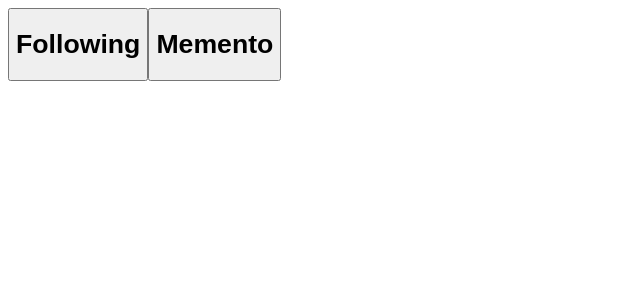
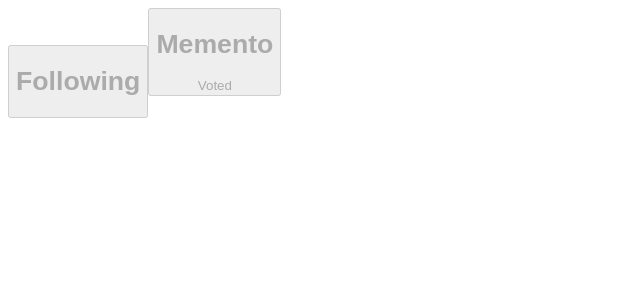
Before and after one commit to SiD-93/voting-client, a React app: page / in a window 1280 px wide. Shown: the top 300 px of the page, without its empty margins (0-640 px from the left). Built offline with nearby package versions, Linux system fonts and the light colour scheme; the HTML template or start-up script is replaced by a standard one.

Commit message:
Simplified Voting component (#4)

```diff
--- /dev/null
+++ b/src/components/Vote.jsx
@@ -0,0 +1,32 @@
+import React, {Component} from 'react';
+
+export default class Vote extends Component {
+  getPair() {
+    return this.props.pair || [];
+  }
+
+  isDisabled() {
+    return !!this.props.hasVoted;
+  }
+
+  hasVotedFor(entry) {
+    return this.props.hasVoted === entry;
+  }
+
+  render() {
+    return (
+      <div className='voting'>
+        {this.getPair().map(entry =>
+          <button key={entry}
+                  disabled={this.isDisabled()}
+                  onClick={() => this.props.vote(entry)}>
+            <h1>{entry}</h1>
+            {this.hasVotedFor(entry) ?
+              <div className='label'>Voted</div> :
+              null}
+          </button>
+        )}
+      </div>
+    )
+  }
+}
--- a/src/components/Voting.jsx
+++ b/src/components/Voting.jsx
@@ -1,22 +1,16 @@
 import React, { Component } from 'react';
 
-class Voting extends Component {
-  getPair() {
-    return this.props.pair || [];
-  }
+import Winner from './Winner';
+import Vote from './Vote';
 
+export default class Voting extends Component {
   render() {
     return (
-      <div className='voting'>
-        {this.getPair().map(entry =>
-          <button key={entry}
-                  onClick={() => this.props.vote(entry)}>
-            <h1>{entry}</h1>
-          </button>
-        )}
+      <div>
+        {this.props.winner ?
+          <Winner ref='winner' winner={this.props.winner} /> :
+          <Vote {...this.props} />}
       </div>
-    );
+    )
   }
 }
-
-export default Voting;
--- /dev/null
+++ b/src/components/Winner.jsx
@@ -0,0 +1,7 @@
+import React from 'react';
+
+const Winner = () => {
+  return <div className='winner'>
+    Winner is {this.props.winner}!
+    </div>;
+}
--- a/src/index.jsx
+++ b/src/index.jsx
@@ -6,6 +6,6 @@
 const pair = ['Following', 'Memento'];
 
 ReactDOM.render(
-  <Voting pair={pair} />,
+  <Voting pair={pair} hasVoted='Memento' />,
   document.getElementById('app')
 );
```
Also changed, not shown: test/components/Voting_spec.jsx (+22 -0 lines).
